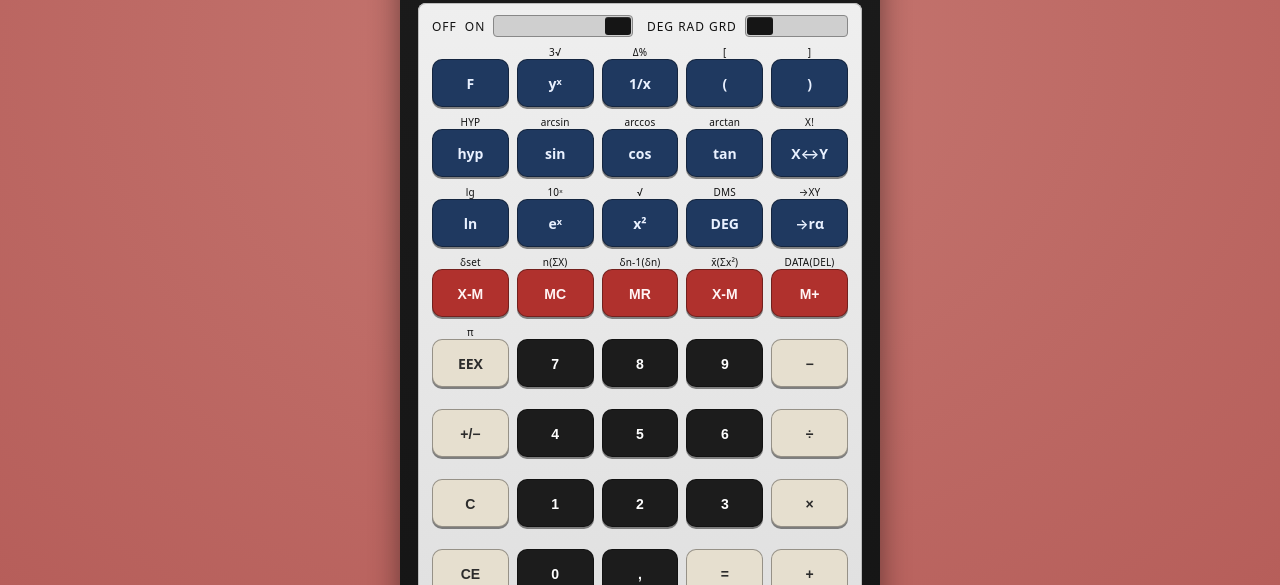
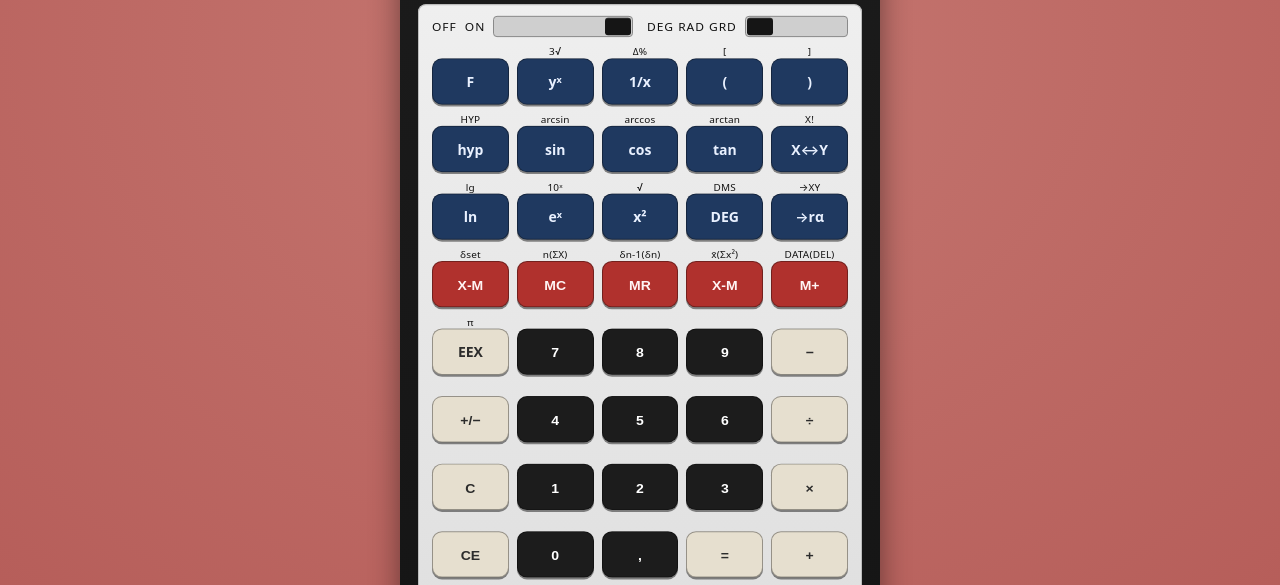
Before and after one commit to senkyr/slack_bites, a plain HTML site: page retro-calculator/index.html in a window 1280 px wide. Shown: the part 117-702 px from the top of the page. Drawn offline with Linux system fonts and the light colour scheme.

Commit message:
Upraven poměr stran kalkulačky a chování vypínače (bez mrtvého spodního okraje; ON=čistý start, OFF=zapomene stav)

```diff
--- a/retro-calculator/index.html
+++ b/retro-calculator/index.html
@@ -43,7 +43,7 @@
         background: linear-gradient(#1b1b1b, var(--case));
         border-radius: 22px;
         box-shadow: 0 10px 30px rgba(0,0,0,.45);
-        padding: 18px 18px 22px;
+        padding: 22px 18px 12px;
         color: #111;
       }
 
@@ -152,10 +152,13 @@
         font-weight: 700; letter-spacing: .08em; font-size: 26px;
       }
       .foot span { color: #1a1a1a; text-shadow: 0 1px 0 #fff; }
+          /* Inner wrapper that we vertically scale only when needed */
+      .device-inner { transform-origin: top center; }
     </style>
   </head>
   <body>
     <div class="device" role="application" aria-label="MR 610 kalkulačka">
+      <div class="device-inner">
       <div class="window">
         <div class="lcd" id="lcd">0.</div>
       </div>
@@ -236,9 +239,52 @@
 
         <div class="foot"><span>MR 610</span></div>
       </div>
+      </div>
     </div>
 
     <script>
+
+      // Keep calculator at reference aspect ratio unless viewport is too short.
+      // Reference image size: 1146 x 2227 (W x H) => height/width ratio ≈ 1.9445
+      (function(){
+        const RATIO = 2227/1146; // device height per 1px of width
+        const device = document.querySelector('.device');
+        const inner = document.querySelector('.device-inner');
+
+        function num(v){ return parseFloat(v)||0; }
+
+        function layout(){
+          if (!device || !inner) return;
+          // Reset to natural to measure correctly
+          inner.style.transform = 'none';
+          inner.style.height = 'auto';
+
+          const w = device.clientWidth;
+          const idealDeviceH = Math.round(w * RATIO);
+
+          const cs = getComputedStyle(device);
+          const padV = num(cs.paddingTop) + num(cs.paddingBottom);
+
+          const bodyCS = getComputedStyle(document.body);
+          const bodyPadV = num(bodyCS.paddingTop) + num(bodyCS.paddingBottom);
+          const availDeviceH = Math.max(0, document.documentElement.clientHeight - bodyPadV);
+
+          // Target device height and target inner visible height
+          const targetDeviceH = Math.max(0, Math.min(idealDeviceH, availDeviceH));
+          device.style.height = targetDeviceH + 'px';
+
+          const naturalInnerH = inner.offsetHeight; // after reset
+          const targetInnerH = Math.max(0, targetDeviceH - padV);
+
+          const k = naturalInnerH ? (targetInnerH / naturalInnerH) : 1;
+          inner.style.transform = k ? ('scaleY(' + k + ')') : 'none';
+          inner.style.height = naturalInnerH + 'px';
+        }
+
+        window.addEventListener('resize', layout, { passive: true });
+        window.addEventListener('orientationchange', layout, { passive: true });
+        window.requestAnimationFrame(layout);
+      })();
       const lcd = document.getElementById('lcd');
       const grid = document.getElementById('grid');
       const swPower = document.getElementById('sw-power');
@@ -328,9 +374,23 @@
       });
 
       swPower.addEventListener('click', ()=>{
-        const p = swPower.getAttribute('data-pos') === 'on' ? 'off' : 'on';
-        swPower.setAttribute('data-pos', p);
-        state.on = p === 'on';
+        const next = swPower.getAttribute('data-pos') === 'on' ? 'off' : 'on';
+        swPower.setAttribute('data-pos', next);
+        if (next === 'off') {
+          // Powering off: clear all runtime state and blank the display
+          state.on = false;
+          state.current = '0';
+          state.prev = null;
+          state.op = null;
+          state.overwrite = true;
+        } else {
+          // Powering on: start fresh like a real device
+          state.on = true;
+          state.current = '0';
+          state.prev = null;
+          state.op = null;
+          state.overwrite = true;
+        }
         render();
       });
       swAngle.addEventListener('click', ()=>{
```
